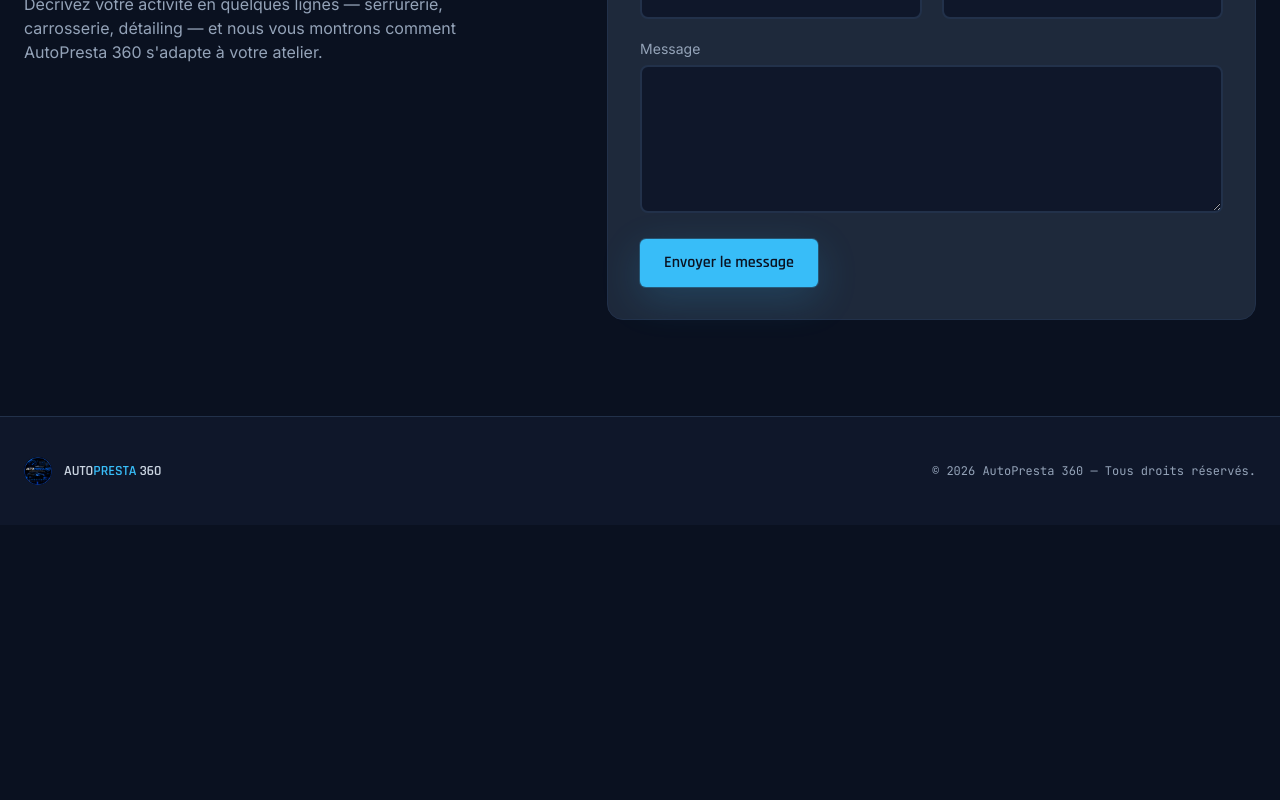
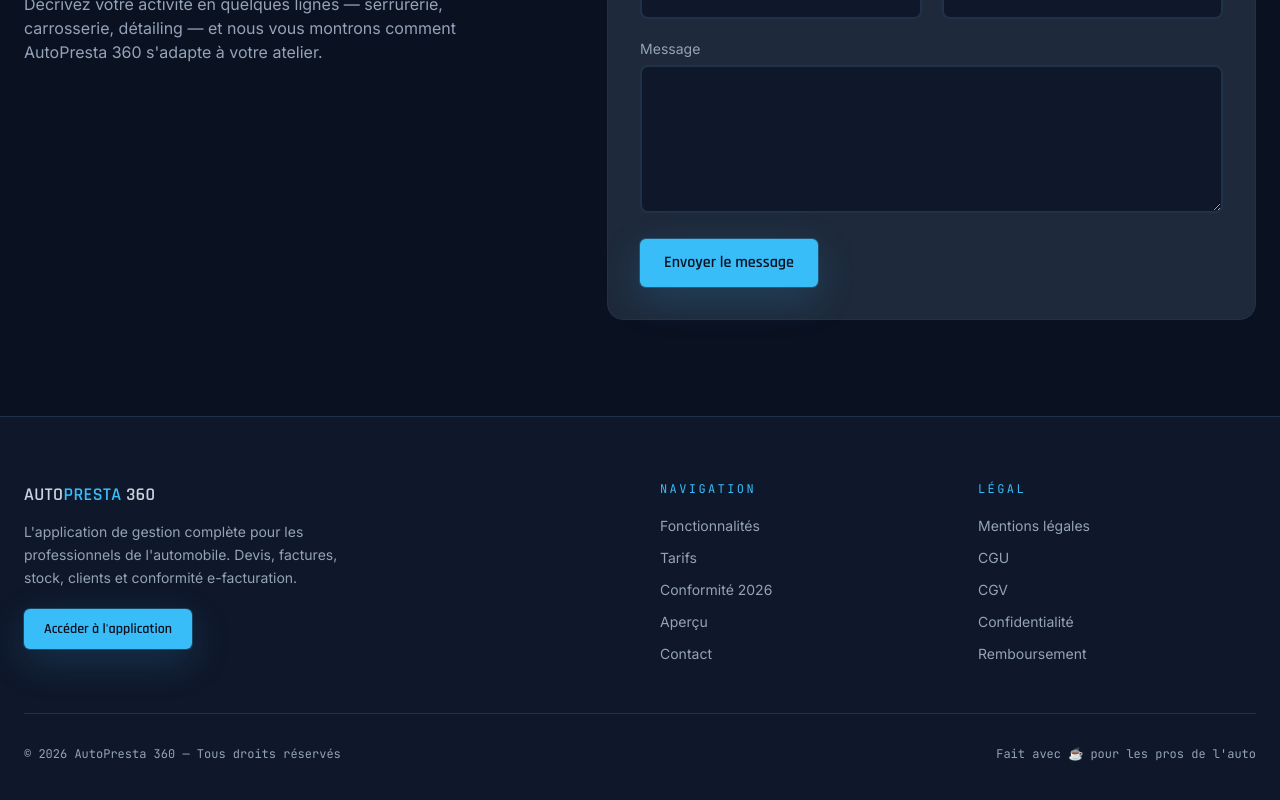
Before and after one commit to impactsolution45-pixel/autopresta360-site, a Next.js app: page / in a window 1280 px wide. Shown: the part 5722-6522 px from the top of the page. Before the commit the page ends 6247 px from the top, so only its background shows below. Built offline with nearby package versions, Linux system fonts and the light colour scheme.

Commit message:
Refactor Footer component layout and content

```diff
--- a/components/Footer.tsx
+++ b/components/Footer.tsx
@@ -1,18 +1,84 @@
-import Image from "next/image";
+import Link from "next/link";
+
+const APP_URL = "https://app.autopresta360.com";
+
+const LEGAL_LINKS = [
+  { href: "/mentions-legales", label: "Mentions légales" },
+  { href: "/cgu", label: "CGU" },
+  { href: "/cgv", label: "CGV" },
+  { href: "/confidentialite", label: "Confidentialité" },
+  { href: "/remboursement", label: "Remboursement" },
+];
+
+const NAV_LINKS = [
+  { href: "/#fonctionnalites", label: "Fonctionnalités" },
+  { href: "/#tarifs", label: "Tarifs" },
+  { href: "/#facturation", label: "Conformité 2026" },
+  { href: "/#apercu", label: "Aperçu" },
+  { href: "/#contact", label: "Contact" },
+];
 
 export default function Footer() {
+  const year = new Date().getFullYear();
+
   return (
-    <footer className="border-t border-line bg-panel py-10">
-      <div className="mx-auto flex max-w-7xl flex-col items-center justify-between gap-4 px-6 sm:flex-row">
-        <div className="flex items-center gap-3">
-          <Image src="/images/logo.png" alt="AutoPresta 360" width={28} height={28} className="rounded-full" />
-          <span className="font-display text-sm font-semibold text-ash">
-            AUTO<span className="text-cyan">PRESTA</span> 360
-          </span>
+    <footer className="border-t border-line bg-panel">
+      <div className="mx-auto max-w-7xl px-6 py-16">
+        <div className="grid grid-cols-1 gap-10 sm:grid-cols-2 lg:grid-cols-4">
+          {/* Identité */}
+          <div className="lg:col-span-2">
+            <span className="font-display text-lg font-semibold tracking-wide text-ash">
+              AUTO<span className="text-cyan">PRESTA</span> 360
+            </span>
+            <p className="mt-3 max-w-xs text-sm leading-relaxed text-mute">
+              L'application de gestion complète pour les professionnels de l'automobile.
+              Devis, factures, stock, clients et conformité e-facturation.
+            </p>
+            <a
+              href={APP_URL}
+              className="mt-5 inline-block rounded-md bg-cyan px-5 py-2.5 font-display text-sm font-semibold text-ink shadow-glow transition-transform hover:-translate-y-0.5"
+            >
+              Accéder à l'application
+            </a>
+          </div>
+
+          {/* Navigation */}
+          <div>
+            <p className="font-mono text-xs uppercase tracking-[0.2em] text-cyan mb-4">Navigation</p>
+            <ul className="space-y-2">
+              {NAV_LINKS.map((l) => (
+                <li key={l.href}>
+                  <a href={l.href} className="text-sm text-mute transition-colors hover:text-ash">
+                    {l.label}
+                  </a>
+                </li>
+              ))}
+            </ul>
+          </div>
+
+          {/* Légal */}
+          <div>
+            <p className="font-mono text-xs uppercase tracking-[0.2em] text-cyan mb-4">Légal</p>
+            <ul className="space-y-2">
+              {LEGAL_LINKS.map((l) => (
+                <li key={l.href}>
+                  <Link href={l.href} className="text-sm text-mute transition-colors hover:text-ash">
+                    {l.label}
+                  </Link>
+                </li>
+              ))}
+            </ul>
+          </div>
         </div>
-        <p className="font-mono text-xs text-mute">
-          © {new Date().getFullYear()} AutoPresta 360 — Tous droits réservés.
-        </p>
+
+        <div className="mt-12 flex flex-col items-start justify-between gap-4 border-t border-line pt-8 sm:flex-row sm:items-center">
+          <p className="font-mono text-xs text-mute">
+            © {year} AutoPresta 360 — Tous droits réservés
+          </p>
+          <p className="font-mono text-xs text-mute">
+            Fait avec ☕ pour les pros de l'auto
+          </p>
+        </div>
       </div>
     </footer>
   );
```
